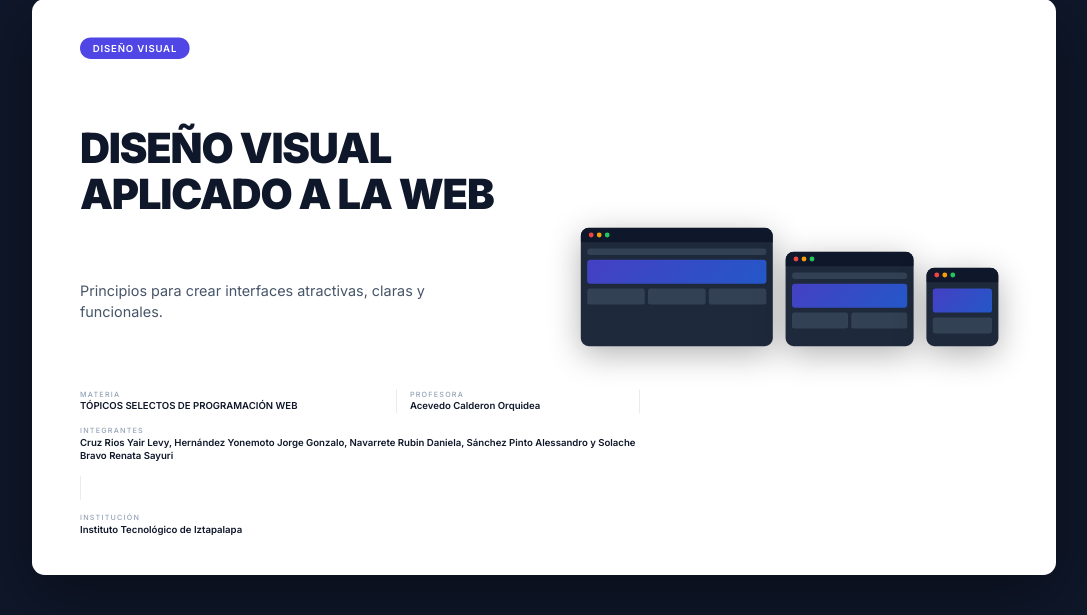
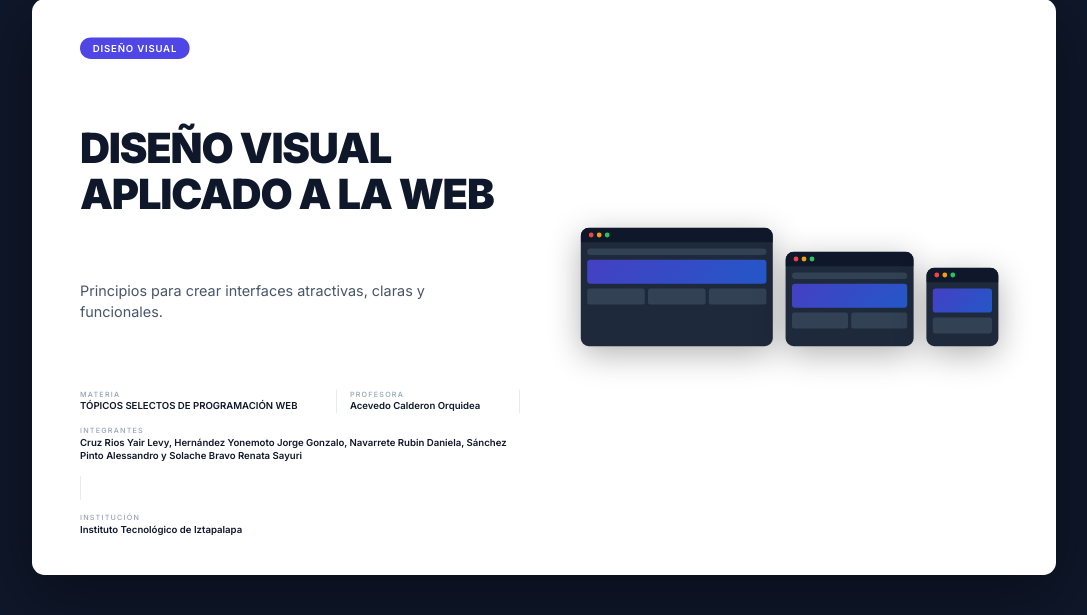
Before and after one commit to ShadowYone877/Presentacion, a Flask app: page / in a window 1280 px wide. Shown: the part 113-728 px from the top of the page, without its empty margins (96-1183 px from the left). Run offline with Flask 3, Linux system fonts and the light colour scheme.

Commit message:
fix: reduce cover-meta max-width to prevent overlap with responsive mockups on desktop

```diff
--- a/static/css/styles.css
+++ b/static/css/styles.css
@@ -343,7 +343,7 @@ body.controls-visible .slide-counter {
     align-items: flex-start;
     gap: 16px;
     margin-top: 20px;
-    max-width: 700px;
+    max-width: 550px;
 }
 
 .meta-item {
```
